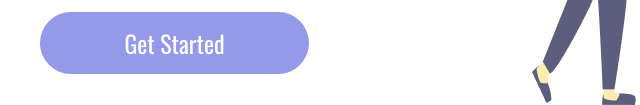
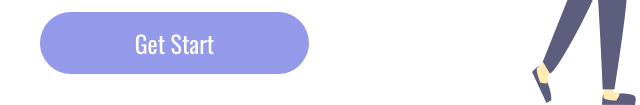
Before and after one commit to Fr0tte/Segundo-reposit-rio, a plain HTML site: page index.html in a window 1280 px wide. Shown: the part 712-817 px from the top of the page, 96-736 px from the left. Drawn offline with nearby package versions, Linux system fonts and the light colour scheme.

Commit message:
Alteração no texto interno do botão

```diff
--- a/index.html
+++ b/index.html
@@ -22,7 +22,7 @@
         Nam numquam laborum voluptates facere recusandae
       </p>
 
-      <button class="button-main">Get Started</button>
+      <button class="button-main">Get Start</button>
 
     </section>
 
```
